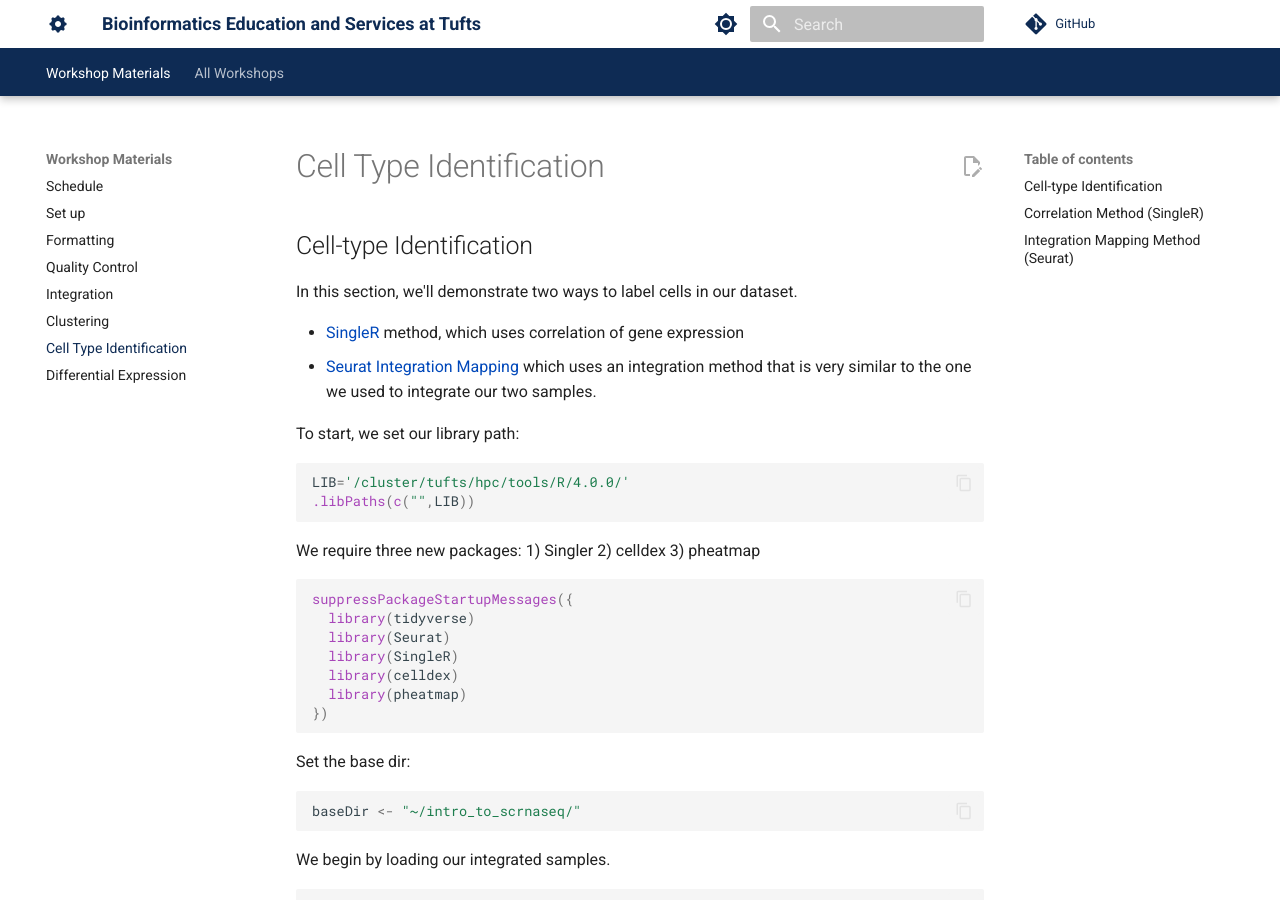
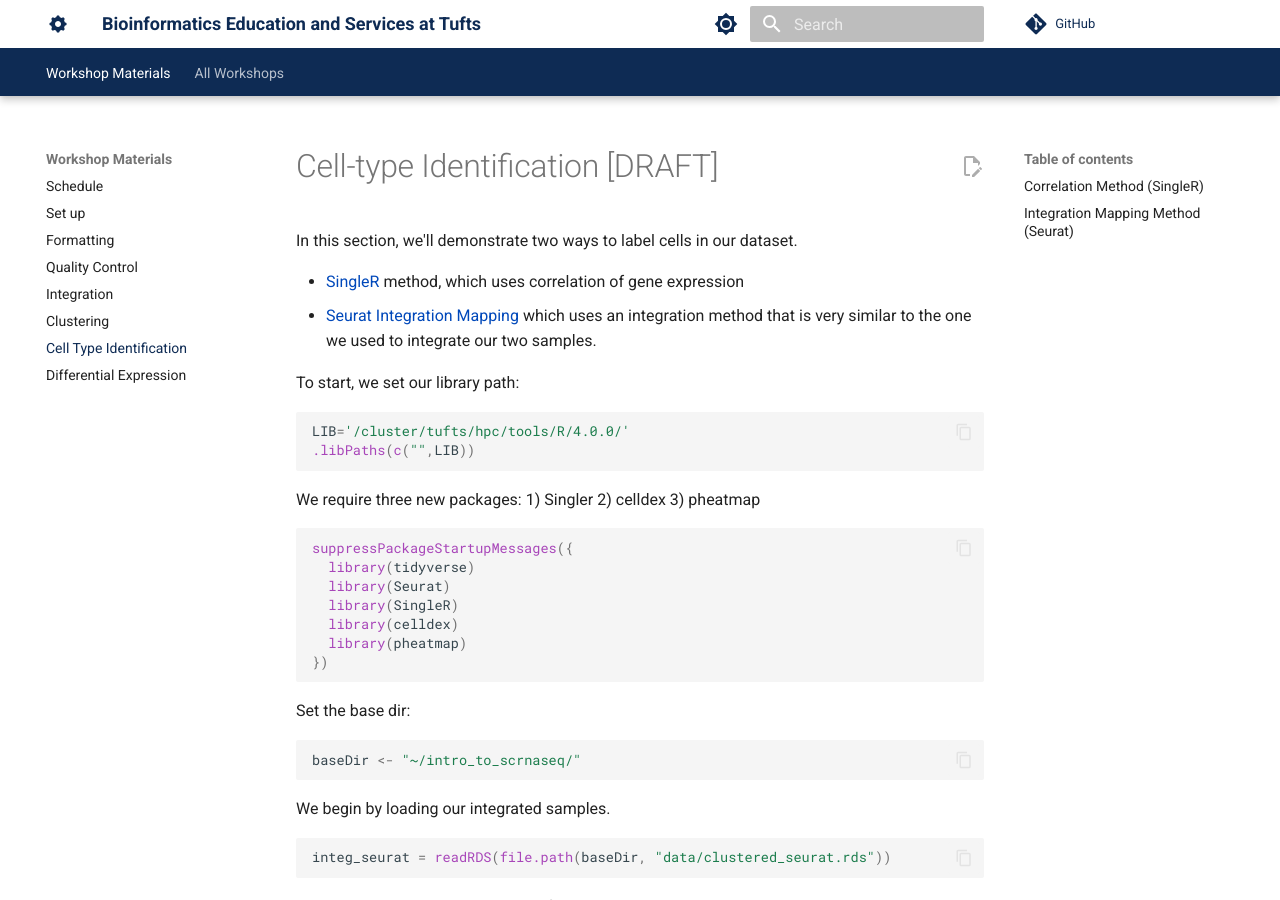
Before and after one commit to best-tufts/intro_to_single_cell_rnaseq, an MkDocs documentation site: the page built from docs/intro_to_single_cell_rnaseq/06_cell_type_identification.md, in a window 1280 px wide and 900 px high. Built offline with MkDocs 1.6.1 and Material for MkDocs 9.7.7, drawn with Linux system fonts in a browser that asks for light colours; comment, search, counter and statistics services are not loaded.

Commit message:
note draft

```diff
--- a/docs/intro_to_single_cell_rnaseq/06_cell_type_identification.md
+++ b/docs/intro_to_single_cell_rnaseq/06_cell_type_identification.md
@@ -1,9 +1,8 @@
 ---
 title: "Cell type identification"
-output: html_notebook
 ---
 
-## Cell-type Identification
+# Cell-type Identification [DRAFT]
 In this section, we'll demonstrate two ways to label cells in our dataset.
 
 - [SingleR](https://bioconductor.org/packages/devel/bioc/vignettes/SingleR/inst/doc/SingleR.html) method, which uses correlation of gene expression
```
Also changed, not shown: docs/intro_to_single_cell_rnaseq/07_differential_expression.md (+1 -1 lines).
